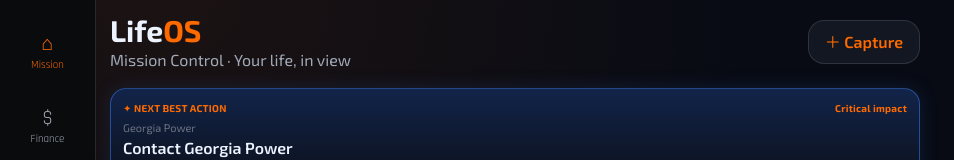
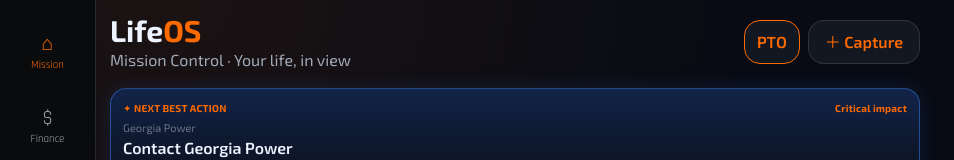
Before and after one commit to 5cxxpb2yrr-ui/lifeos-gemini-preview, a React (Vite) app: page / in a window 1280 px wide. Shown: the top 160 px of the page, without its empty margins (0-954 px from the left). Built offline with nearby package versions, Linux system fonts and the light colour scheme.

Commit message:
Add direct PTO access from Mission Control

```diff
--- a/port/mission-control-ui/apps/web/src/App.tsx
+++ b/port/mission-control-ui/apps/web/src/App.tsx
@@ -27,6 +27,7 @@ const entities: Entity[] = [
 
 export default function App() {
   const [tab, setTab] = useState<Tab>('mission');
+  const [financeInitialTab, setFinanceInitialTab] = useState<'home' | 'pto' | 'schedule'>('schedule');
   const [draft, setDraft] = useState('');
   const [captureOpen, setCaptureOpen] = useState(false);
   const [detailRec, setDetailRec] = useState<Rec | null>(null);
@@ -53,7 +54,7 @@ export default function App() {
     <div className="mx-auto max-w-[860px] px-3.5 pb-32 pt-3 lg:ml-24 lg:max-w-none lg:pr-[360px]">
       <header className="mb-4 flex items-center justify-between gap-3">
         <div><h1 className="text-3xl font-bold">Life<span className="text-[var(--amber)]">OS</span></h1><p className="text-[var(--text-2)]">Mission Control · Your life, in view</p></div>
-        <button onClick={() => setCaptureOpen(true)} className="min-h-11 rounded-2xl border border-[var(--line)] bg-[var(--surface-2)] px-4 font-semibold text-[var(--amber)]">＋ Capture</button>
+        <div className="flex gap-2"><button onClick={() => { setFinanceInitialTab('pto'); setTab('finance'); }} className="min-h-11 rounded-2xl border border-[var(--amber)] bg-[var(--surface-2)] px-3 font-semibold text-[var(--amber)]">PTO</button><button onClick={() => setCaptureOpen(true)} className="min-h-11 rounded-2xl border border-[var(--line)] bg-[var(--surface-2)] px-4 font-semibold text-[var(--amber)]">＋ Capture</button></div>
       </header>
       <main className="mx-auto max-w-[860px]">
         {tab === 'mission' && (<>
@@ -63,7 +64,7 @@ export default function App() {
           <Section full><RecommendationCard rec={esc} compact onExpand={() => setDetailRec(esc)} variant="risk" label="⚠ AT RISK" /></Section>
           <ReviewQueue items={[{ id: '1', title: 'Review Tax Return Draft', note: 'Example recommendation · due next week' }, { id: '2', title: 'Review Estate Planning Documents', note: 'Example recommendation · last reviewed 18 months ago' }]} />
         </>)}
-        {tab === 'finance' && <PayCommandCenter />}
+        {tab === 'finance' && <PayCommandCenter initialTab={financeInitialTab} />}
         {tab === 'inbox' && <Inbox people={people} />}
         {tab === 'entities' && <Entities entities={entities} />}
         {tab === 'search' && <Search items={searchable} onOpen={openSearchResult} />}
@@ -88,7 +89,7 @@ export default function App() {
           <Search items={searchable} onOpen={(id) => { setCaptureOpen(false); openSearchResult(id); }} />
         </section>
       </div>}
-      <BottomNavigation tab={tab} inboxCount={inbox.length} onChange={(nextTab) => { if (nextTab === 'search') setCaptureOpen(true); else setTab(nextTab); }} />
+      <BottomNavigation tab={tab} inboxCount={inbox.length} onChange={(nextTab) => { if (nextTab === 'search') setCaptureOpen(true); else { if (nextTab === 'finance') setFinanceInitialTab('schedule'); setTab(nextTab); } }} />
     </div>
   );
 }
```
